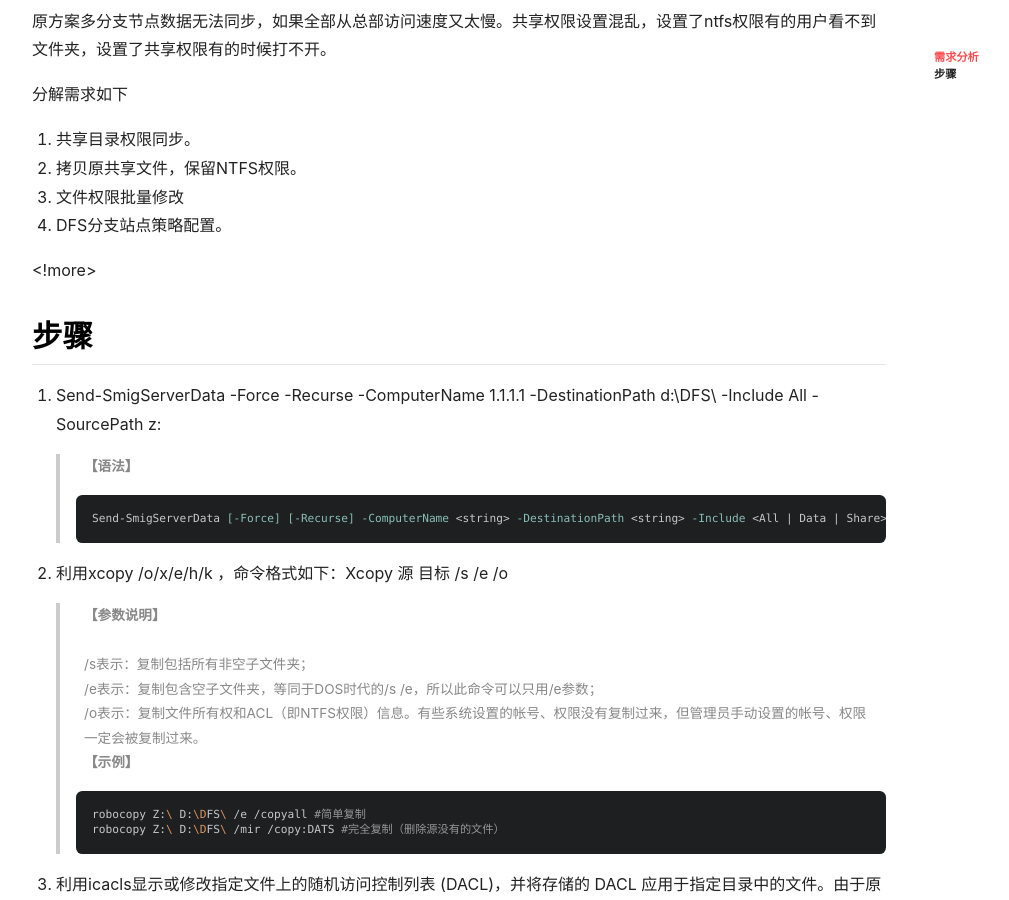
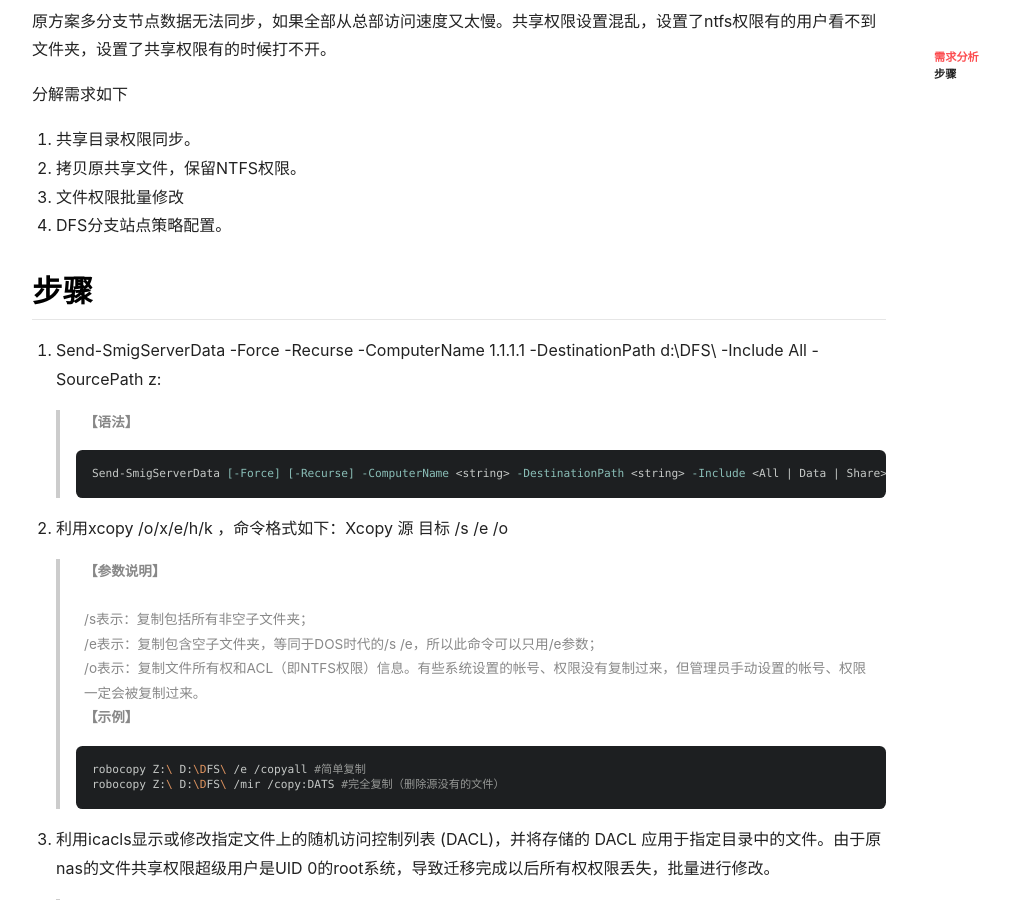
Before and after one commit to PureSoybean/PureSoybean.github.io, a Jekyll site: the page built from Hobbies/_posts/2021-10-16-windows.md, in a window 1280 px wide and 900 px high, scrolled down 337 px. Shown: the whole window, without its empty margins (71-1080 px from the left). Built offline with Jekyll 4.4.1, drawn with Linux system fonts in a browser that asks for light colours; nearby versions of some CDN libraries; comment, search, counter and statistics services are not loaded.

Commit message:
Update 2021-10-16-windows.md

```diff
--- a/Hobbies/_posts/2021-10-16-windows.md
+++ b/Hobbies/_posts/2021-10-16-windows.md
@@ -13,7 +13,7 @@ tag: windows server
 3. 文件权限批量修改
 4. DFS分支站点策略配置。
 
-<!more>
+<!--more-->
 
 ## 步骤
 
```
